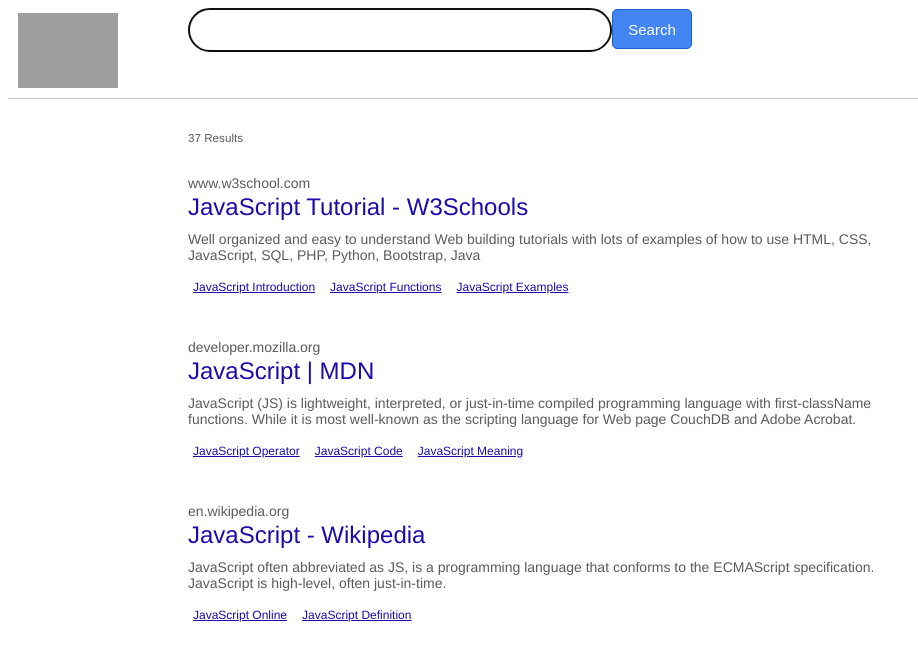
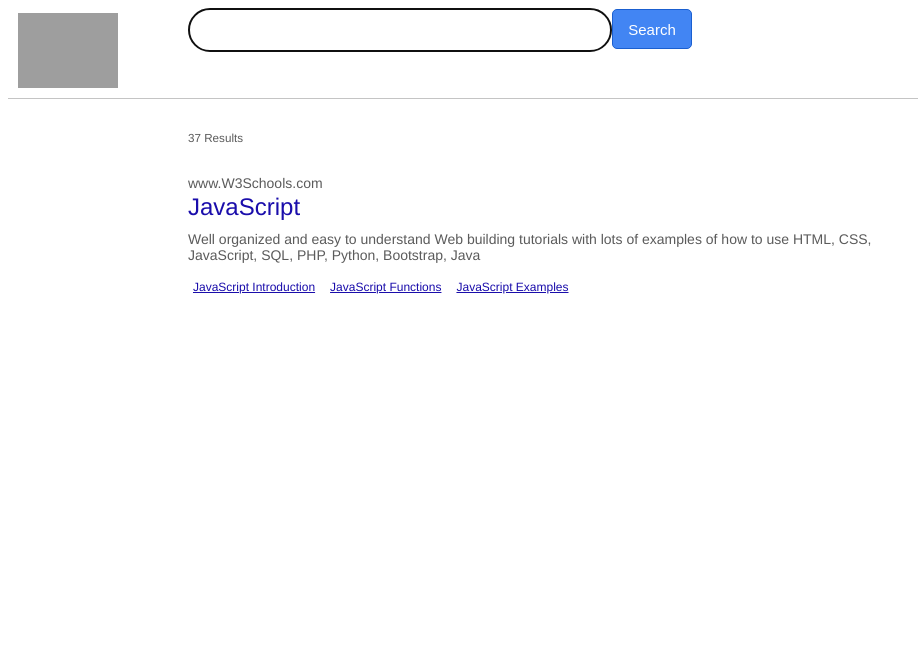
Before and after one commit to in-deva/google-clone-react, a React (Create React App) app: page / in a window 1280 px wide. Shown: the top 660 px of the page, without its empty margins (0-918 px from the left). Built offline with nearby package versions, Linux system fonts and the light colour scheme; grey boxes are pictures that could not be loaded.

Commit message:
add react to results page

```diff
--- a/src/Results.js
+++ b/src/Results.js
@@ -4,7 +4,23 @@
 // create component
 class Results extends React.Component{
 	state = {
-		input: ''
+		input: '',
+		results: [{
+			title: 'JavaScript',
+			description: 'Well organized and easy to understand Web building tutorials with lots of examples of how to use HTML, CSS, JavaScript, SQL, PHP, Python, Bootstrap, Java',
+			url: 'www.W3Schools.com',
+			links: [
+				{
+				title: 'JavaScript Introduction',
+				url: '#'
+			}, {
+				title: 'JavaScript Functions',
+				url: '#'
+			}, {
+				title: 'JavaScript Examples',
+				url: '#'
+			}]}
+		]
 	}
 	changeInput(typed) {
 		this.setState ({
@@ -25,48 +41,18 @@
 		      <small>37 Results</small>
 		    </div>
 				{/* results area */}
-		    <section>
-		      <span>www.w3school.com</span>
-		      <h2><a href="#">JavaScript Tutorial - W3Schools</a></h2>
-		      <p>
-		        Well organized and easy to understand Web building tutorials with lots
-		        of examples of how to use HTML, CSS, JavaScript, SQL, PHP, Python,
-		        Bootstrap, Java
-		      </p>
+				{this.state.results.map((result, i) =>
+					<section>
+		      <span>{result.url}</span>
+		      <h2><a href={result.url}>{result.title}</a></h2>
+		      <p>{result.description}</p>
 		      <ul>
-		        <li><a href="#">JavaScript Introduction</a></li>
-		        <li><a href="#">JavaScript Functions</a></li>
-		        <li><a href="#">JavaScript Examples</a></li>
+						{result.links.map((link, i) =>
+						<li key="{i}"><a href={link.url}>{link.title}</a></li>
+					)}
 		      </ul>
-		    </section>
-		    <section>
-		      <span>developer.mozilla.org</span>
-		      <h2><a href="#">JavaScript | MDN</a></h2>
-		      <p>
-		        JavaScript (JS) is lightweight, interpreted, or just-in-time compiled
-		        programming language with first-className functions. While it is most
-		        well-known as the scripting language for Web page CouchDB and Adobe
-		        Acrobat.
-		      </p>
-		      <ul>
-		        <li><a href="#">JavaScript Operator</a></li>
-		        <li><a href="#">JavaScript Code</a></li>
-		        <li><a href="#">JavaScript Meaning</a></li>
-		      </ul>
-		    </section>
-		    <section>
-		      <span>en.wikipedia.org</span>
-		      <h2><a href="#">JavaScript - Wikipedia</a></h2>
-		      <p>
-		        JavaScript often abbreviated as JS, is a programming language that
-		        conforms to the ECMAScript specification. JavaScript is high-level,
-		        often just-in-time.
-		      </p>
-		      <ul>
-		        <li><a href="#">JavaScript Online</a></li>
-		        <li><a href="#">JavaScript Definition</a></li>
-		      </ul>
-		    </section>
+					</section>
+					)}
 			</div>
 		)
 	}
```
